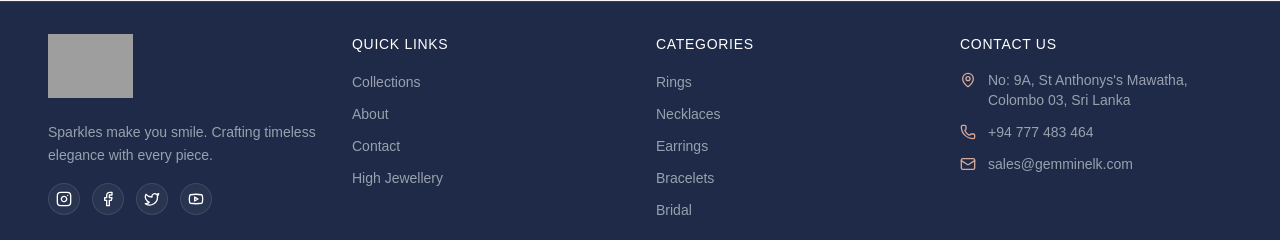
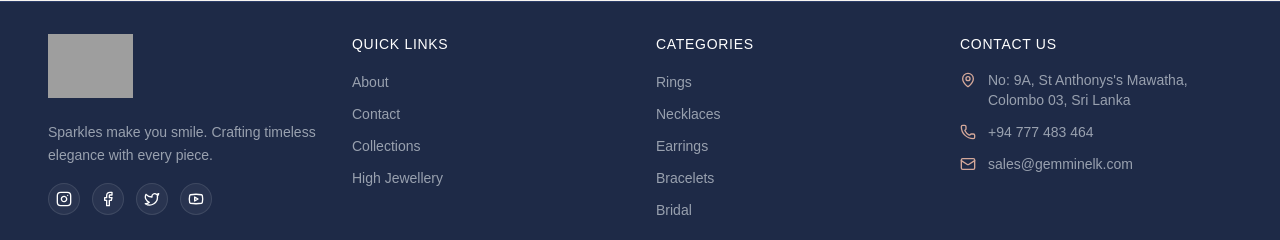
Before and after one commit to TharangaD2/GemMine-frontend, a Next.js app: page /Wishlist in a window 1280 px wide. Shown: the part 799-1039 px from the top of the page. Built offline with nearby package versions, Linux system fonts and the light colour scheme; grey boxes are pictures that could not be loaded.

Commit message:
Set collection route

```diff
--- a/src/app/Cart/page.tsx
+++ b/src/app/Cart/page.tsx
@@ -157,7 +157,7 @@ export default function Cart() {
                         <ShoppingBag className="w-20 h-20 mx-auto text-gray-300 mb-6" />
                         <h2 className="text-2xl font-serif text-gray-600 mb-4">Your cart is empty</h2>
                         <p className="text-gray-500 mb-8">Discover our exquisite collections</p>
-                        <Link href={createPageUrl('Collections')}>
+                        <Link href={createPageUrl('collections')}>
                             <Button className="bg-[#1a1a1a] hover:bg-[#2a2a2a] text-white px-8 py-6 rounded-full">
                                 Explore Collections
                                 <ArrowRight className="ml-2 w-4 h-4" />
@@ -179,7 +179,7 @@ export default function Cart() {
                                         className="bg-white rounded-2xl p-6 shadow-sm hover:shadow-lg transition-shadow"
                                     >
                                         <div className="flex gap-6">
-                                            <Link href={`${createPageUrl('ProductDetail')}?id=${item.product.id}`}>
+                                            <Link href={`${createPageUrl('productDetails')}?id=${item.product.id}`}>
                                                 <motion.div
                                                     whileHover={{ scale: 1.05 }}
                                                     className="w-28 h-28 md:w-36 md:h-36 rounded-xl overflow-hidden flex-shrink-0"
@@ -199,7 +199,7 @@ export default function Cart() {
                                                             <span className="text-xs text-amber-600 uppercase tracking-wider font-semibold">
                                                                 {item.product.category}
                                                             </span>
-                                                            <Link href={`${createPageUrl('ProductDetail')}?id=${item.product.id}`}>
+                                                            <Link href={`${createPageUrl('productDetails')}?id=${item.product.id}`}>
                                                                 <h3 className="text-lg font-medium text-[#1a1a1a] hover:text-amber-600 transition-colors">
                                                                     {item.product.name}
                                                                 </h3>
@@ -292,7 +292,7 @@ export default function Cart() {
                                     <span className="font-serif text-2xl text-[#1a1a1a]">${total.toLocaleString()}</span>
                                 </div>
 
-                                <Link href={createPageUrl('Checkout')}>
+                                <Link href={createPageUrl('checkout')}>
                                     <Button className="w-full mt-8 bg-[#1a1a1a] hover:bg-[#2a2a2a] text-white h-14 rounded-full text-lg">
                                         Proceed to Checkout
                                         <ArrowRight className="ml-2 w-5 h-5" />
--- a/src/app/Checkout/page.tsx
+++ b/src/app/Checkout/page.tsx
@@ -155,7 +155,7 @@ export default function Checkout() {
             <div className="min-h-screen bg-[#f8f5f0] pt-32 pb-20 px-6">
                 <div className="max-w-4xl mx-auto text-center">
                     <h1 className="text-3xl font-serif text-[#1a1a1a] mb-4">Your cart is empty</h1>
-                    <Link href={createPageUrl('Collections')}>
+                    <Link href={createPageUrl('collections')}>
                         <Button className="bg-[#1a1a1a] hover:bg-[#2a2a2a] text-white px-8 py-6 rounded-full">
                             Continue Shopping
                         </Button>
@@ -168,7 +168,7 @@ export default function Checkout() {
     return (
         <div className="min-h-screen bg-[#f8f5f0] pt-32 pb-20">
             <div className="max-w-6xl mx-auto px-6">
-                <Link href={createPageUrl('Cart')} className="inline-flex items-center gap-2 text-gray-600 hover:text-amber-600 mb-8 group transition-colors">
+                <Link href={createPageUrl('cart')} className="inline-flex items-center gap-2 text-gray-600 hover:text-amber-600 mb-8 group transition-colors">
                     <ArrowLeft className="w-4 h-4 group-hover:-translate-x-1 transition-transform" />
                     Back to Cart
                 </Link>
--- a/src/app/Collections/page.tsx
+++ b/src/app/Collections/page.tsx
@@ -311,7 +311,7 @@ function CollectionsContent() {
                                     exit={{ opacity: 0, scale: 0.9 }}
                                     transition={{ duration: 0.4, delay: index * 0.05 }}
                                 >
-                                    <Link href={`${createPageUrl('ProductDetail')}?id=${product.id}`}>
+                                    <Link href={`${createPageUrl('productDetails')}?id=${product.id}`}>
                                         <motion.div
                                             whileHover={{ y: -8 }}
                                             className={`group bg-white rounded-2xl overflow-hidden shadow-lg hover:shadow-2xl transition-all duration-500 ${viewMode === 'list' ? 'flex' : ''
--- a/src/app/Wishlist/page.tsx
+++ b/src/app/Wishlist/page.tsx
@@ -163,7 +163,7 @@ export default function Wishlist() {
                         <Heart className="w-20 h-20 mx-auto text-gray-200 mb-6" />
                         <h2 className="text-2xl font-serif text-gray-600 mb-4">Your wishlist is empty</h2>
                         <p className="text-gray-500 mb-8">Save your favorite pieces for later</p>
-                        <Link href={createPageUrl('Collections')}>
+                        <Link href={createPageUrl('collections')}>
                             <Button className="bg-[#1a1a1a] hover:bg-amber-700 text-white px-8 py-6 rounded-full transition-all shadow-lg hover:shadow-xl">
                                 Explore Collections
                                 <ArrowRight className="ml-2 w-4 h-4" />
@@ -183,7 +183,7 @@ export default function Wishlist() {
                                     className="group"
                                 >
                                     <div className="bg-white rounded-2xl overflow-hidden shadow-sm hover:shadow-xl transition-all duration-500 border border-gray-100 h-full flex flex-col">
-                                        <Link href={`${createPageUrl('ProductDetail')}?id=${item.product.id}`}>
+                                        <Link href={`${createPageUrl('productDetails')}?id=${item.product.id}`}>
                                             <div className="aspect-square overflow-hidden relative bg-gray-50">
                                                 <motion.img
                                                     src={item.product.image_url}
@@ -211,7 +211,7 @@ export default function Wishlist() {
                                             <span className="text-[10px] text-amber-600 uppercase tracking-[0.2em] font-bold">
                                                 {item.product.category}
                                             </span>
-                                            <Link href={`${createPageUrl('ProductDetail')}?id=${item.product.id}`}>
+                                            <Link href={`${createPageUrl('productDetails')}?id=${item.product.id}`}>
                                                 <h3 className="text-lg font-serif text-[#1a1a1a] mt-2 group-hover:text-amber-600 transition-colors line-clamp-1">
                                                     {item.product.name}
                                                 </h3>
--- a/src/components/home/herosection.tsx
+++ b/src/components/home/herosection.tsx
@@ -99,7 +99,7 @@ export default function HeroSection() {
                         transition={{ duration: 0.8, delay: 0.6 }}
                         className="flex flex-col sm:flex-row gap-4 mt-10 justify-center lg:justify-start"
                     >
-                        <Link href={createPageUrl('Collections')}>
+                        <Link href={createPageUrl('collections')}>
                             <Button className="group bg-gradient-to-r from-[#d4a89a] to-[#c9a88a] hover:from-[#e8c4b5] hover:to-[#d4a89a] text-white font-medium px-8 py-6 text-lg rounded-full transition-all duration-500 shadow-[0_0_30px_rgba(212,168,154,0.3)] hover:shadow-[0_0_50px_rgba(212,168,154,0.5)]">
                                 Explore Collections
                                 <ArrowRight className="ml-2 w-5 h-5 group-hover:translate-x-1 transition-transform" />
--- a/src/components/ui/footer.tsx
+++ b/src/components/ui/footer.tsx
@@ -15,7 +15,7 @@ export default function Footer() {
                 <div className="grid grid-cols-1 md:grid-cols-2 lg:grid-cols-4 gap-8">
 
                     <div>
-                        <Link href={createPageUrl('Home')} className="inline-block mb-4">
+                        <Link href={createPageUrl('home')} className="inline-block mb-4">
                             <img
                                 src="https://qtrypzzcjebvfcihiynt.supabase.co/storage/v1/object/public/base44-prod/public/6976324f456a9c4ce6479020/0b5c3b59c_gem.png"
                                 alt="Gem Mine"
@@ -43,7 +43,7 @@ export default function Footer() {
                     <div>
                         <h4 className="text-sm font-medium uppercase tracking-wider mb-4">Quick Links</h4>
                         <ul className="space-y-2">
-                            {['Collections', 'About', 'Contact'].map((link) => (
+                            {['About', 'Contact'].map((link) => (
                                 <li key={link}>
                                     <Link
                                         href={createPageUrl(link)}
@@ -53,6 +53,14 @@ export default function Footer() {
                                     </Link>
                                 </li>
                             ))}
+                            <li>
+                                <Link
+                                    href={createPageUrl('collections')}
+                                    className="text-gray-400 hover:text-[#d4a89a] transition-colors text-sm"
+                                >
+                                    Collections
+                                </Link>
+                            </li>
                             <li>
                                 <Link
                                     href={createPageUrl('collections')}
@@ -71,7 +79,7 @@ export default function Footer() {
                             {['Rings', 'Necklaces', 'Earrings', 'Bracelets', 'Bridal'].map((category) => (
                                 <li key={category}>
                                     <Link
-                                        href={`${createPageUrl('Collections')}?category=${category.toLowerCase()}`}
+                                        href={`${createPageUrl('collections')}?category=${category.toLowerCase()}`}
                                         className="text-gray-400 hover:text-[#d4a89a] transition-colors text-sm"
                                     >
                                         {category}
--- a/src/components/ui/navBar.tsx
+++ b/src/components/ui/navBar.tsx
@@ -25,7 +25,7 @@ export default function Navbar({
     const [isSearchOpen, setIsSearchOpen] = useState(false);
 
     const navLinks = [
-        { name: 'Collections', path: 'Collections' },
+        { name: 'Collections', path: 'collections' },
         { name: 'Blog', path: 'Blog' },
         { name: 'About', path: 'About' },
         { name: 'Contact', path: 'Contact' }
@@ -43,7 +43,7 @@ export default function Navbar({
                 <div className="max-w-7xl mx-auto px-6 md:px-12">
                     <div className="flex items-center justify-between h-20">
                         {/* Logo */}
-                        <Link href={createPageUrl('/')} className="flex items-center">
+                        <Link href="/" className="flex items-center">
                             <img
                                 src="https://qtrypzzcjebvfcihiynt.supabase.co/storage/v1/object/public/base44-prod/public/6976324f456a9c4ce6479020/0b5c3b59c_gem.png"
                                 alt="Gem Mine"
@@ -75,7 +75,7 @@ export default function Navbar({
                                 <Search className="w-5 h-5" />
                             </Button>
 
-                            <Link href={createPageUrl('Wishlist')}>
+                            <Link href={createPageUrl('wishlist')}>
                                 <Button
                                     variant="ghost"
                                     size="icon"
@@ -90,7 +90,7 @@ export default function Navbar({
                                 </Button>
                             </Link>
 
-                            <Link href={createPageUrl('Cart')}>
+                            <Link href={createPageUrl('cart')}>
                                 <Button
                                     variant="ghost"
                                     size="icon"
```
